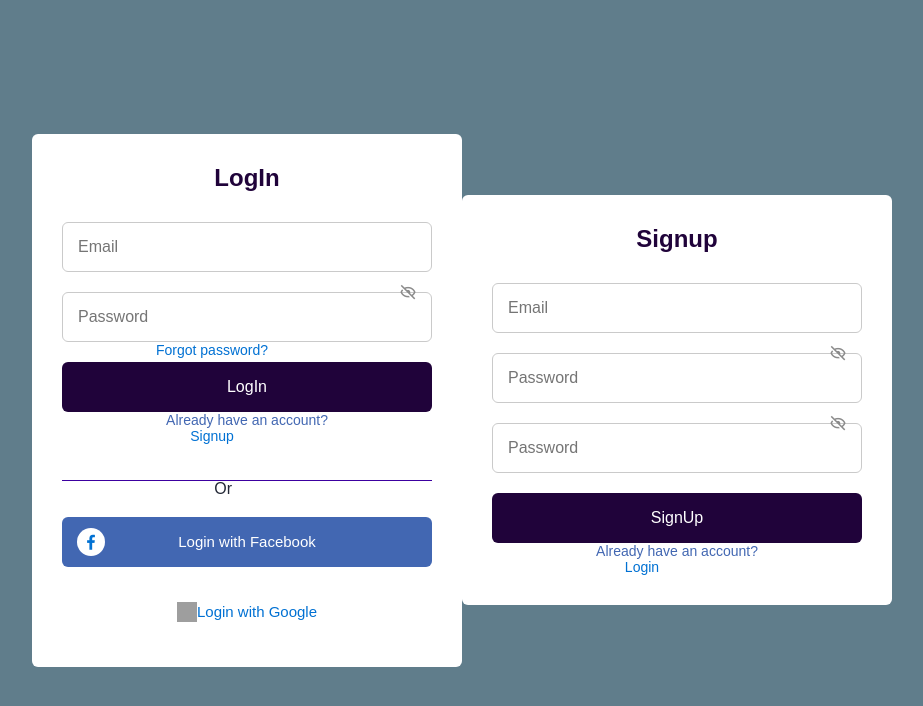
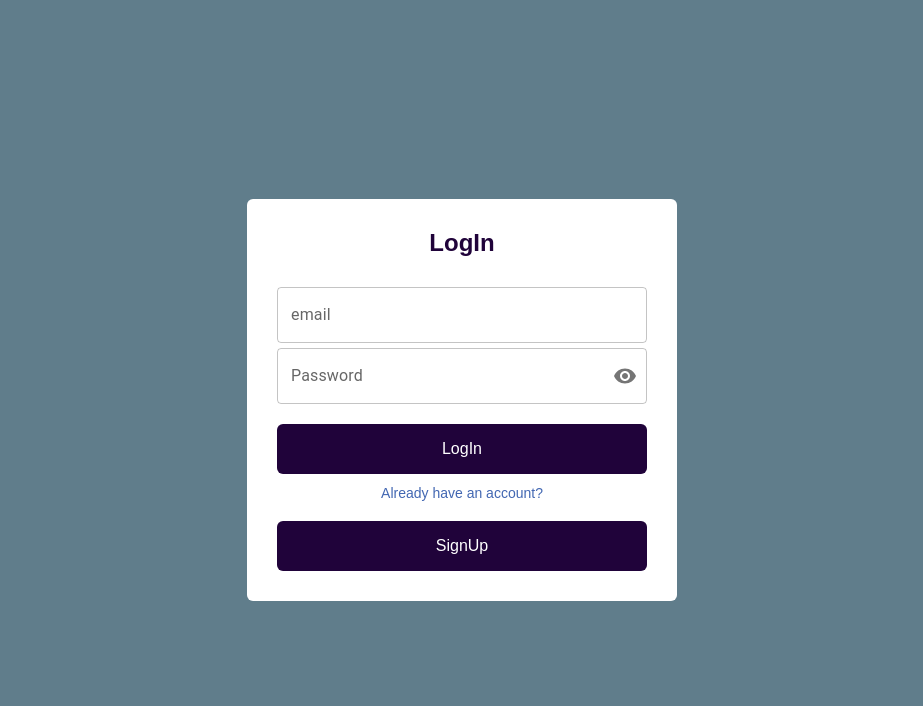
Before and after one commit to JedMoutahir/ProjetAppliWeb, a React (Create React App) app in the folder frontend/: page / in a window 1280 px wide. Shown: the top 706 px of the page, without its empty margins (178-1101 px from the left). Built offline with nearby package versions, Linux system fonts and the light colour scheme; grey boxes are pictures that could not be loaded.

Commit message:
Login , sign up done

```diff
--- a/frontend/src/Components/Login.css
+++ b/frontend/src/Components/Login.css
@@ -161,3 +161,28 @@ a.login__google span{
 	opacity :0.6;
 	color: #232836;
 }
+.eye-icon.show i {
+	display: none;
+  }
+
+.eye-icon.hide i {
+	display: block;
+  }
+
+.eye-icon i {
+	font-size: 18px;
+	position: absolute;
+	right: 10px;
+	transform: translateY(-50%);
+	color: #8b8b8b;
+	cursor: pointer;
+	padding: 5px;
+  }
+
+.eye-icon .bx-show {
+	display: none;
+  }
+
+.eye-icon .bx-hide {
+	display: block;
+  }
--- a/frontend/src/Components/Login.js
+++ b/frontend/src/Components/Login.js
@@ -1,6 +1,19 @@
-import React from "react";
-import "./Login.css";
+import React, { useState, useEffect } from 'react';
+import ReactDOM from 'react-dom';
 import 'boxicons/css/boxicons.min.css';
+import IconButton from '@mui/material/IconButton';
+import OutlinedInput from '@mui/material/OutlinedInput';
+import InputLabel from '@mui/material/InputLabel';
+import InputAdornment from '@mui/material/InputAdornment';
+import FormHelperText from '@mui/material/FormHelperText';
+import FormControl from '@mui/material/FormControl';
+import TextField from '@mui/material/TextField';
+import Visibility from '@mui/icons-material/Visibility';
+import VisibilityOff from '@mui/icons-material/VisibilityOff';
+import SignUp from './signup.js';
+
+
+
 function Login(props) {
 
   const handleSubmit = (event) => {
@@ -10,92 +23,83 @@ function Login(props) {
 
   };
 
+  const handleSignUp = (event) => {
+    const rootElement = document.getElementById('container forms');
+    ReactDOM.createRoot(rootElement).render(<SignUp />);
+
+  };
+
+
+
+  const [showPassword, setShowPassword] = React.useState(false);
+
+  const handleClickShowPassword = () => setShowPassword((show) => !show);
+
+  const handleMouseDownPassword = (event) => {
+    event.preventDefault();
+  };
+
   return (
     <>
-    <section class="container forms">
+      <section id="container forms" class="container forms">
         <div class="form login">
           <div class="form-content">
             <header>LogIn</header>
             <form action="#">
-          <div class="field input-field">
-            <input type="email" placeholder="Email" class="input"></input>
-          </div>
+              <TextField sx={{
+                width: "100%",
+              }}
+                id="outlined-basic"
+                label="email"
+                variant="outlined"
+              />
+              <FormControl sx={{ marginTop: "5px", width: '100%' }} variant="outlined">
+                <InputLabel htmlFor="outlined-adornment-password">Password</InputLabel>
+                <OutlinedInput
+                  id="outlined-adornment-password"
+                  type={showPassword ? 'text' : 'password'}
+                  endAdornment={
+                    <InputAdornment position="end">
+                      <IconButton
+                        aria-label="toggle password visibility"
+                        onClick={handleClickShowPassword}
+                        onMouseDown={handleMouseDownPassword}
+                        edge="end"
+                      >
+                        {showPassword ? <VisibilityOff /> : <Visibility />}
+                      </IconButton>
+                    </InputAdornment>
+                  }
+                  label="Password"
+                />
+              </FormControl>
 
-          <div class="field input-field">
-            <input type="password" placeholder="Password" class="input"></input>
-            <i class='bx bx-hide eye-icon'></i>
-            <div class="form-link">
-          <a href="#" class="login-link">Forgot password?</a>
-        </div>
-          </div>
-
-          <div class = "field button-field">
+              <div class="field button-field">
                 <button onClick={handleSubmit}>LogIn</button>
 
               </div>
             </form>
             <div class="form-link">
-          <span> Already have an account?<a href="#" class="login-link">Signup</a></span>
+              <br />
+              <span> Already have an account?</span>
             </div>
+            <div class="field button-field">
+              <button onClick={handleSignUp}>SignUp</button>
 
             </div>
-            <div class="line"></div>
-            <div class="media-options">
-              <a href="#" class="field facebook">
-              <i class='bx bxl-facebook facebook-icon'></i>
-              <span>Login with Facebook</span>
-              </a>
-            </div>
-            <div class="media-options">
-              <a href="#" class="field google">
-              <img src="Images/google.png" alt="" class="google-img" />
-              <span>Login with Google</span>
-              </a>
           </div>
 
         </div>
 
 
 
-
-    <div class="form signup">
-      <div class="form-content">
-        <header>Signup</header>
-        <form action="#">
-          <div class="field input-field">
-            <input type="email" placeholder="Email" class="input"></input>
-          </div>
-
-          <div class="field input-field">
-            <input type="password" placeholder="Password" class="input"></input>
-            <i class='bx bx-hide eye-icon'></i>
-          </div>
-
-          <div class="field input-field">
-            <input type="password" placeholder="Password" class="input"></input>
-            <i class='bx bx-hide eye-icon'></i>
-          </div>
-
-          <div class = "field button-field">
-            <button>SignUp</button>
-
-          </div>
-        </form>
-        <div class="form-link">
-          <span> Already have an account?<a href="#" class="login-link">Login</a></span>
-        </div>
-
-      </div>
-
-    </div>
       </section>
-
     </>
   );
 }
 let signupBtn = document.getElementById("signupBtn");
 let nameField = document.getElementById("nameField");
-let title= document.getElementById("title");
+let title = document.getElementById("title");
 
 
 export default Login;
--- /dev/null
+++ b/frontend/src/Components/signup.js
@@ -0,0 +1,150 @@
+import React, { useState, useEffect } from 'react';
+import ReactDOM from 'react-dom';
+import './Login.css';
+import 'boxicons/css/boxicons.min.css';
+import IconButton from '@mui/material/IconButton';
+import OutlinedInput from '@mui/material/OutlinedInput';
+import InputLabel from '@mui/material/InputLabel';
+import InputAdornment from '@mui/material/InputAdornment';
+import FormControl from '@mui/material/FormControl';
+import TextField from '@mui/material/TextField';
+import Visibility from '@mui/icons-material/Visibility';
+import VisibilityOff from '@mui/icons-material/VisibilityOff';
+import App from '../App';
+
+
+
+function SignUp(props) {
+
+    const [isLoggedIn, setIsLoggedIn] = useState(false);
+
+    const handleSubmit = (event) => {
+        event.preventDefault();
+
+        props.onLogin();
+
+    };
+
+    const handleLogin = () => {
+        setIsLoggedIn(true);
+      };
+    useEffect(() => {
+        const pwShowHide = document.querySelectorAll(".eye-icon");
+
+        pwShowHide.forEach((eyeIcon) => {
+
+
+            eyeIcon.addEventListener("click", () => {
+                console.log("Click event fired");
+                let pwFields = eyeIcon.parentElement.parentElement.querySelectorAll(".password");
+
+                pwFields.forEach((password) => {
+                    if (password.type === "password") {
+                        password.type = "text";
+                        eyeIcon.classList.replace("bx-hide", "bx-show");
+                        return;
+                    }
+                    password.type = "password";
+                    eyeIcon.classList.replace("bx-show", "bx-hide");
+                });
+            });
+        });
+    }, []);
+
+    const [showPassword, setShowPassword] = React.useState(false);
+
+    const handleClickShowPassword = () => setShowPassword((show) => !show);
+
+    const handleMouseDownPassword = (event) => {
+        event.preventDefault();
+    };
+
+    const handleGoLogin = (event) => {
+        const rootElement = document.getElementById('container forms');
+        ReactDOM.createRoot(rootElement).render(<App />);
+
+    };
+
+    return (
+        <>
+            <section id="container forms" class="container forms">
+
+
+
+
+                <div class="form signup">
+                    <div class="form-content">
+                        <header>Signup</header>
+                        <form action="#">
+                            <TextField sx={{ width: "100%", }} id="outlined-basic" label="email" variant="outlined" />
+                            <FormControl sx={{ marginTop: "5px", width: '100%' }} variant="outlined">
+                                <InputLabel htmlFor="outlined-adornment-password">Password</InputLabel>
+                                <OutlinedInput
+                                    id="outlined-adornment-password"
+                                    type={showPassword ? 'text' : 'password'}
+                                    endAdornment={
+                                        <InputAdornment position="end">
+                                            <IconButton
+                                                aria-label="toggle password visibility"
+                                                onClick={handleClickShowPassword}
+                                                onMouseDown={handleMouseDownPassword}
+                                                edge="end"
+                                            >
+                                                {showPassword ? <VisibilityOff /> : <Visibility />}
+                                            </IconButton>
+                                        </InputAdornment>
+                                    }
+                                    label="Password"
+                                />
+                            </FormControl>
+
+                            <FormControl sx={{ marginTop: "5px", width: '100%' }} variant="outlined">
+                                <InputLabel htmlFor="outlined-adornment-password">Password</InputLabel>
+                                <OutlinedInput
+                                    id="outlined-adornment-password"
+                                    type={showPassword ? 'text' : 'password'}
+                                    endAdornment={
+                                        <InputAdornment position="end">
+                                            <IconButton
+                                                aria-label="toggle password visibility"
+                                                onClick={handleClickShowPassword}
+                                                onMouseDown={handleMouseDownPassword}
+                                                edge="end"
+                                            >
+                                                {showPassword ? <VisibilityOff /> : <Visibility />}
+                                            </IconButton>
+                                        </InputAdornment>
+                                    }
+                                    label="Password"
+                                />
+                            </FormControl>
+                            <div class="field button-field">
+                                <button>SignUp</button>
+
+                            </div>
+                        </form>
+                        <div class="form-link">
+                            <br />
+                            <span> Already have an account ?</span>
+                        </div>
+
+                        <div class="field button-field">
+                            <button onClick={handleGoLogin} >Login</button>
+
+                        </div>
+                    </div>
+
+
+
+                </div>
+
+            </section>
+        </>
+    );
+}
+let signupBtn = document.getElementById("signupBtn");
+let nameField = document.getElementById("nameField");
+let title = document.getElementById("title");
+
+
+export default SignUp;
```
Also changed, not shown: frontend/src/App.js (+7 -7 lines). Lines whose indentation alone changed are shown as unchanged.
